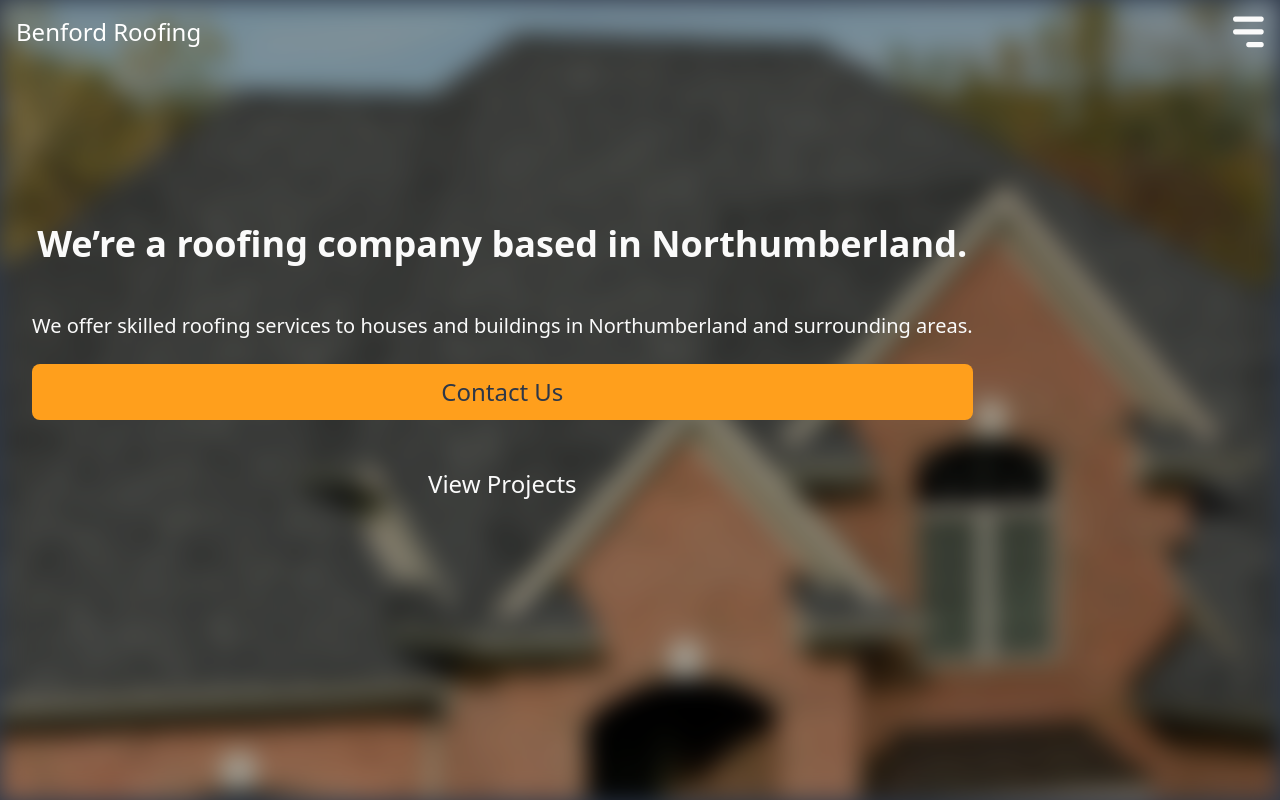
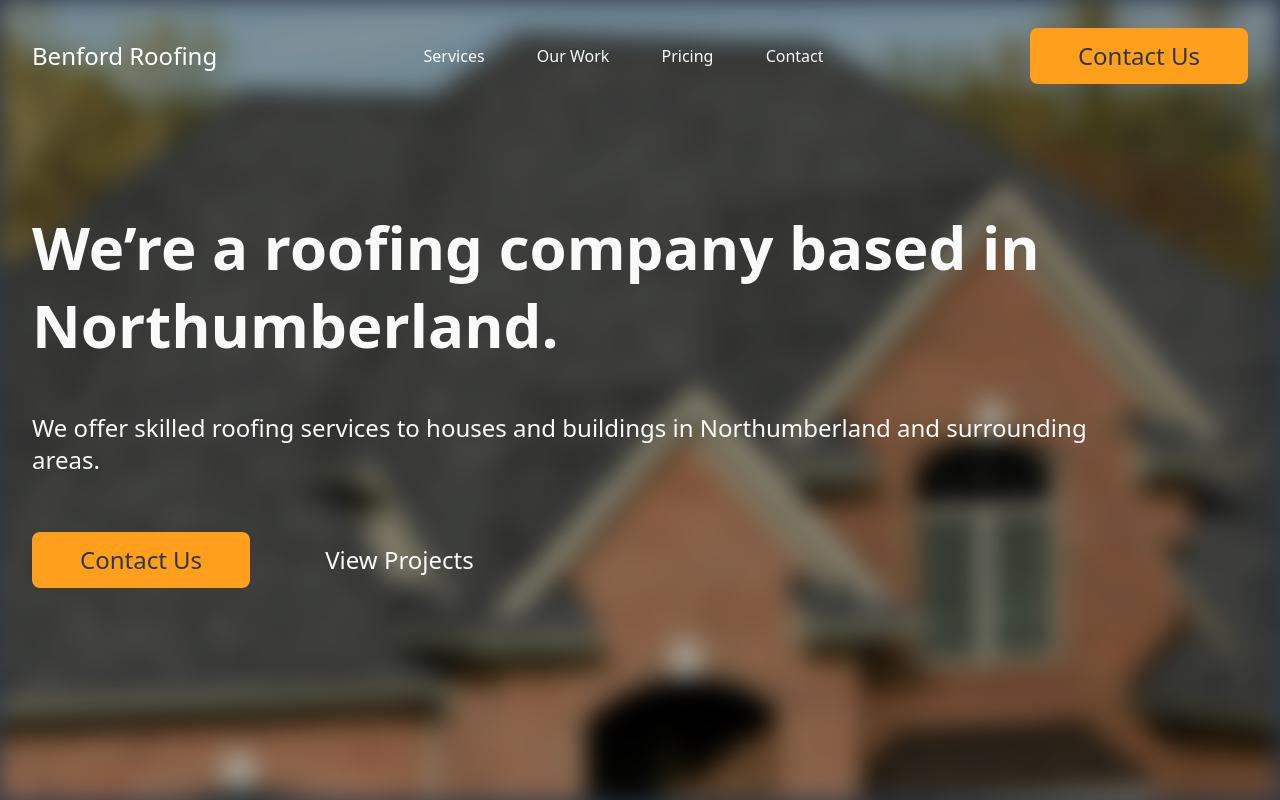
Before and after one commit to danialhasan/roofing-company, a Vue app: page / in a window 1280 px wide. Shown: the top 800 px of the page. Built offline with nearby package versions, Linux system fonts and the light colour scheme; what @tailwindcss/typography would draw is missing.

Commit message:
quicksaving before making breaking changes

```diff
--- a/src/views/Home.vue
+++ b/src/views/Home.vue
@@ -70,8 +70,10 @@ export default defineComponent({
 </script>
 <template>
   <!--
-  [] Mobile Version
+  [x] Mobile Version
   [] Desktop Version
+    [] lg version
+    [] xl version
  -->
   <!-- background image -->
   <div class="bg-soft-black">
@@ -83,8 +85,9 @@ export default defineComponent({
     />
   </div>
   <!-- navbar -->
+  <!-- note: since we're positioning it absolute, we have to center it with the negative left and negative margin. -->
   <nav
-    class="absolute top-0 flex flex-row justify-between w-full h-15 px-4 py-4"
+    class="absolute top-0 flex flex-row justify-between w-full lg:max-w-screen-xl lg:left-1/2 lg:ml-lgNav xl:ml-xlNav px-4 py-4 lg:h-20 lg:items-center lg:justify-between lg:px-8 lg:mt-4"
   >
     <h3 class="font-medium text-2xl text-white">Benford Roofing</h3>
     <!-- NOTE: ALL SOURCES/STATIC FILES (IMAGES AND STUFF) NEED TO BE PREFIXED WITH  '/',
@@ -92,9 +95,21 @@ export default defineComponent({
     <img
       src="/assets/icons/MenuIcon.svg"
       alt="Menu Icon"
-      class="w-8 h-8 z-50"
+      class="lg:hidden w-8 h-8 z-50"
       @click="clicked"
     />
+    <!-- desktop navbar -->
+    <div class="hidden lg:block text-soft-white w-[400px] h-full">
+      <ul class="flex flex-row justify-between items-center h-full">
+        <li><a href="">Services</a></li>
+        <li><a href="">Our Work</a></li>
+        <li><a href="">Pricing</a></li>
+        <li><a href="">Contact</a></li>
+      </ul>
+    </div>
+    <div class="hidden lg:block">
+      <contact-button />
+    </div>
   </nav>
   <!-- mobile navbar -->
   <div
@@ -108,29 +123,40 @@ export default defineComponent({
       <li>Contact</li>
     </ul>
   </div>
-  <div class="flex flex-col absolute top-0 mt-56 h-auto px-8 mx-auto">
-    <h1 class="z-20 font-bold text-center text-4xl text-soft-white">
+
+  <div
+    class="flex flex-col absolute top-0 mt-56 lg:mt-52 text-center lg:text-left h-auto px-8 mx-auto"
+  >
+    <h1
+      class="z-20 font-bold text-4xl lg:text-6xl lg:mr-20 lg:leading-[78px] text-soft-white"
+    >
       We’re a roofing company based in Northumberland.
     </h1>
-    <h3 class="text-xl mt-12 mb-6 text-center font-medium text-soft-white">
+    <h3
+      class="text-xl lg:text-2xl lg:mr-36 mt-12 mb-6 font-medium text-soft-white"
+    >
       We offer skilled roofing services to houses and buildings in
       Northumberland and surrounding areas.
     </h3>
-    <contact-button />
-    <a href="#" class="text-center mt-12 text-2xl font-medium text-soft-white"
-      >View Projects</a
-    >
+    <div class="flex flex-col lg:flex-row lg:items-center lg:h-14 lg:mt-8">
+      <contact-button />
+      <a
+        href="#"
+        class="mt-12 lg:mt-0 lg:ml-[75px] text-2xl font-medium text-soft-white"
+        >View Projects</a
+      >
+    </div>
   </div>
   <!-- section 2, services section -->
   <div class="w-full mb-12 bg-soft-white">
-    <h2 class="mt-16 text-center font-bold text-4xl">Services</h2>
+    <h2 class="mt-16 text-center font-bold text-4xl lg:mb-8">Services</h2>
     <div
-      class="flex flex-col w-full h-auto px-2"
+      class="flex flex-col lg:flex-row w-full h-auto px-2"
       v-for="item in serviceItems"
       :key="item.id"
     >
       <!-- service card -->
-      <div class="w-auto my-4 border-2 border-soft-black h-auto">
+      <div class="w-auto lg:w-[360px] my-4 border-2 border-soft-black h-auto">
         <div class="w-full h-1/2 mx-auto">
           <img
             :src="item.image"
@@ -238,7 +264,7 @@ export default defineComponent({
   </div>
   <!-- Footer section -->
   <footer
-    class="text-center w-full h-auto text-soft-white bg-softer-black mt-6 pt-12 px-6 flex flex-col space-y-20"
+    class="text-center w-full h-auto text-soft-white bg-softer-black mt-6 pt-12 px-6 flex flex-col space-y-20 pb-12"
   >
     <div class="flex flex-col">
       <h2 class="text-2xl font-bold">Benford Roofing</h2>
--- a/tailwind.config.js
+++ b/tailwind.config.js
@@ -19,6 +19,10 @@ module.exports = {
       height: {
         "100v": "100vh",
       },
+      margin: {
+        "xlNav": "-640px",
+        "lgNav": "-512px"
+      }
     },
   },
   plugins: [
```
